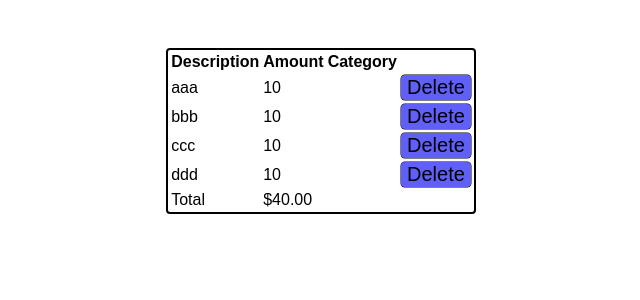
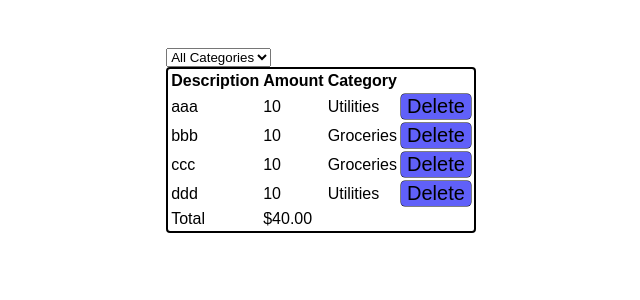
Before and after one commit to bhaumikk09/ReactJs_Learning, a React (Create React App) app in the folder myapp/: page / in a window 1280 px wide. Shown: the top 300 px of the page, without its empty margins (319-959 px from the left). Built offline with nearby package versions, Linux system fonts and the light colour scheme.

Commit message:
Expense Filtering on List dynamically

```diff
--- a/myapp/src/App.js
+++ b/myapp/src/App.js
@@ -1,21 +1,26 @@
 // import Form from "./components/Form";
 import { useState } from "react";
 import ExpenseList from "./expense-tracker/components/ExpenseList";
+import ExpenseFilter from "./expense-tracker/components/ExpenseFilter";
 
 
 export default function App() {
+
+  const [selectedCategory,setSelectedCategory]=useState('')
+
   const [expenses,setExpenses] = useState([
-  {id : 1,description : 'aaa',amount : 10, categories : 'grocerry'},
-  {id : 2,description : 'bbb',amount : 10, categories : 'grocerry'},
-  {id : 3,description : 'ccc',amount : 10, categories : 'grocerry'},
-  {id : 4,description : 'ddd',amount : 10, categories : 'grocerry'},
+  {id : 1,description : 'aaa',amount : 10, category : 'Utilities'},
+  {id : 2,description : 'bbb',amount : 10, category : 'Groceries'},
+  {id : 3,description : 'ccc',amount : 10, category : 'Groceries'},
+  {id : 4,description : 'ddd',amount : 10, category : 'Utilities'},
 ])
 
-
+const visibleExpenses = selectedCategory ? expenses.filter((e) => e.category === selectedCategory) : expenses ;
 
   return (
         <div>
-          <ExpenseList expenses={expenses} onDelete={(id)=> setExpenses(expenses.filter(e => e.id !== id))}/>
+          <ExpenseFilter onSelectCategory={category => setSelectedCategory(category)}></ExpenseFilter>
+          <ExpenseList expenses={visibleExpenses} onDelete={(id)=> setExpenses(expenses.filter(e => e.id !== id))}/>
         </div>
 
    );
--- /dev/null
+++ b/myapp/src/expense-tracker/components/ExpenseFilter.jsx
@@ -0,0 +1,21 @@
+import React from 'react'
+import PropTypes from 'prop-types'
+
+
+const ExpenseFilter = ({onSelectCategory}) => {
+  return (
+    <select className="form-select" onChange={(event)=> onSelectCategory(event.target.value)}>
+        <option value=''>All Categories</option>
+        <option value='Groceries'>Groceries</option>
+        <option value='Utilities'>Utilities</option>
+        <option value='Entertainment'>Entertainment</option>
+    </select>
+
+  )
+}
+
+ExpenseFilter.propTypes={
+    onSelectCategory: PropTypes.func.isRequired,
+};
+
+export default ExpenseFilter
--- a/myapp/src/expense-tracker/components/ExpenseList.jsx
+++ b/myapp/src/expense-tracker/components/ExpenseList.jsx
@@ -46,7 +46,7 @@
 
 ExpenseList.propTypes =
 {
-  expenses : PropTypes.arrayOf(expense),
+  expenses : PropTypes.arrayOf(expense).isRequired,
   onDelete : PropTypes.func.isRequired,
 };
 
```
